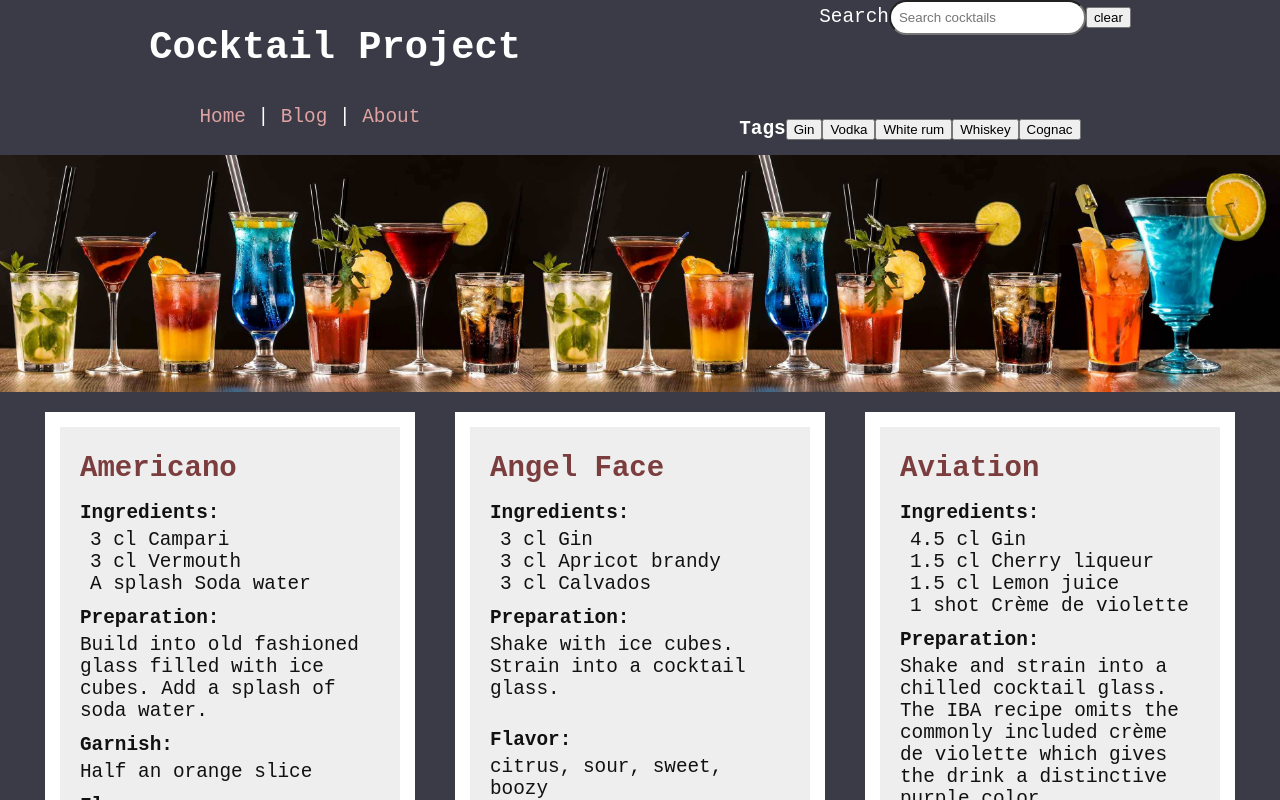
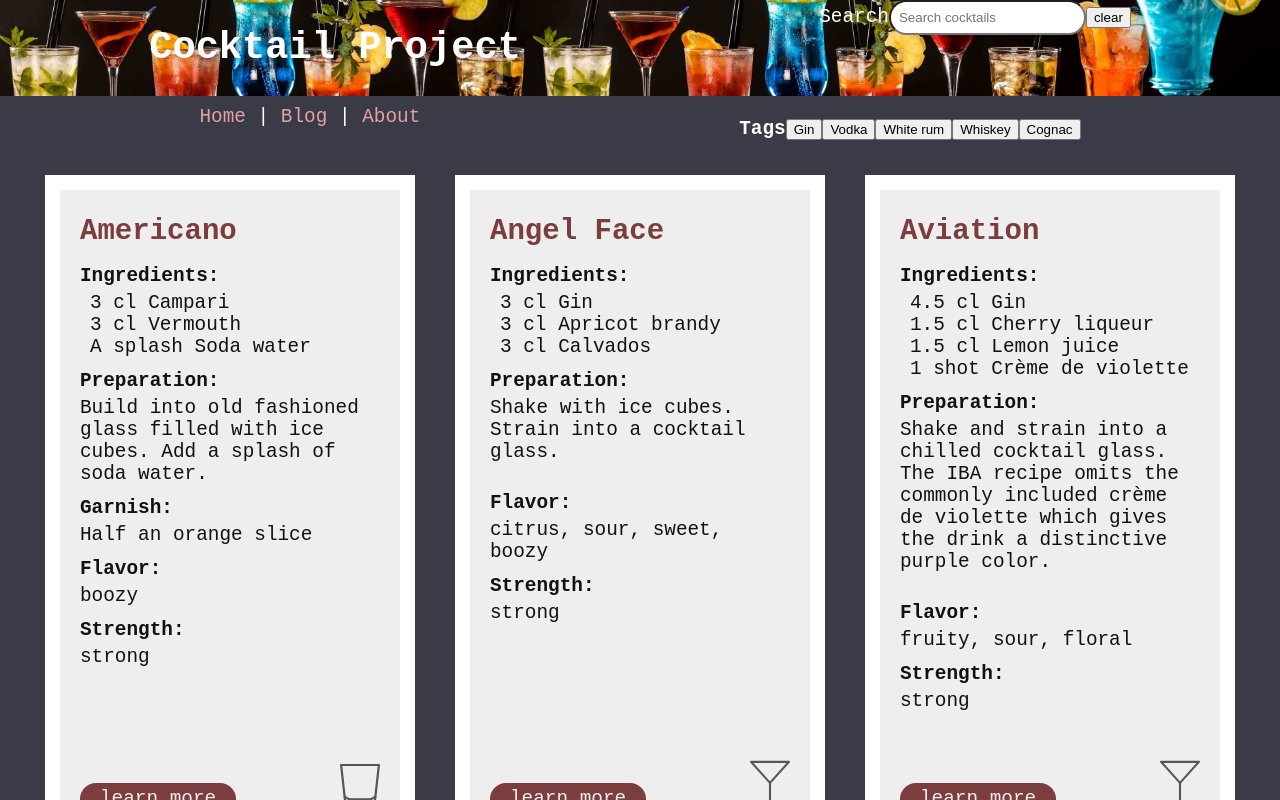
Before and after one commit to isabelchua/cocktail-project, a React (Vite) app: page / in a window 1280 px wide. Shown: the top 800 px of the page. Built offline with nearby package versions, Linux system fonts and the light colour scheme.

Commit message:
header banner background

```diff
--- a/src/App.css
+++ b/src/App.css
@@ -15,6 +15,7 @@ html, body {
 	padding: 0;
 	/* height: 100vh;  */
 	margin: 0;
+	background: url('./assets/img/banner.jpg') center/cover no-repeat;
 }
 
 .banner {
--- a/src/pages/Home.jsx
+++ b/src/pages/Home.jsx
@@ -3,8 +3,6 @@ import CocktailList from "../components/CocktailList";
 import Header from "../components/Header";
 import Layout from "./../components/Layout";
 import { cocktailData } from "../data/cocktailData";
-import banner from "../assets/img/banner.jpg";
-import Tags from "../components/Tags";
 // import { Search } from "./Search";
 
 function Home() {
@@ -61,9 +59,6 @@ function Home() {
 		<Layout>
 			<Header onSearch={handleSearch} />
 
-			<div className="banner">
-				<img src={banner} />
-			</div>
 			<CocktailList searchTerm={searchTerm} cocktails={cocktailData} />
 		</Layout>
 	);
```
